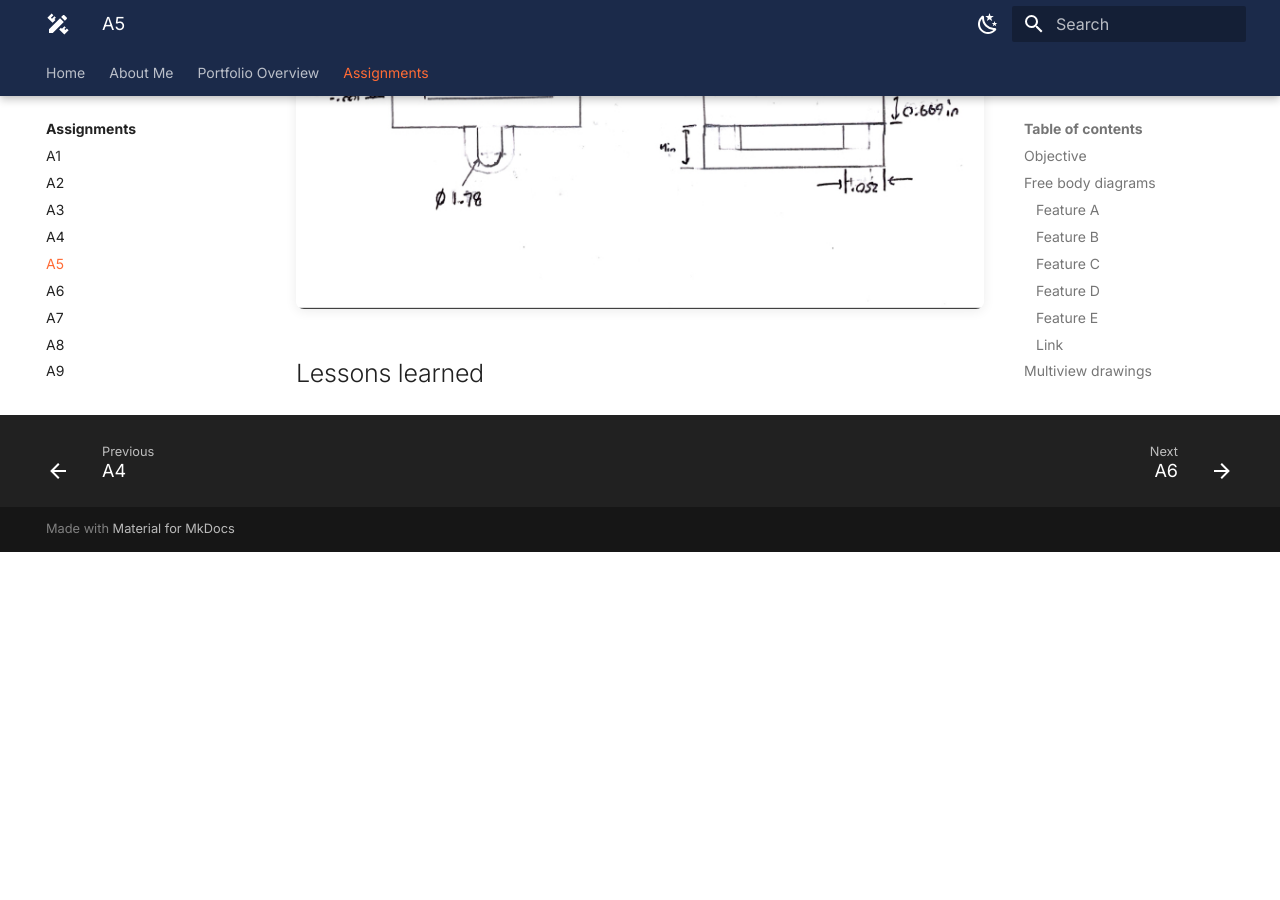
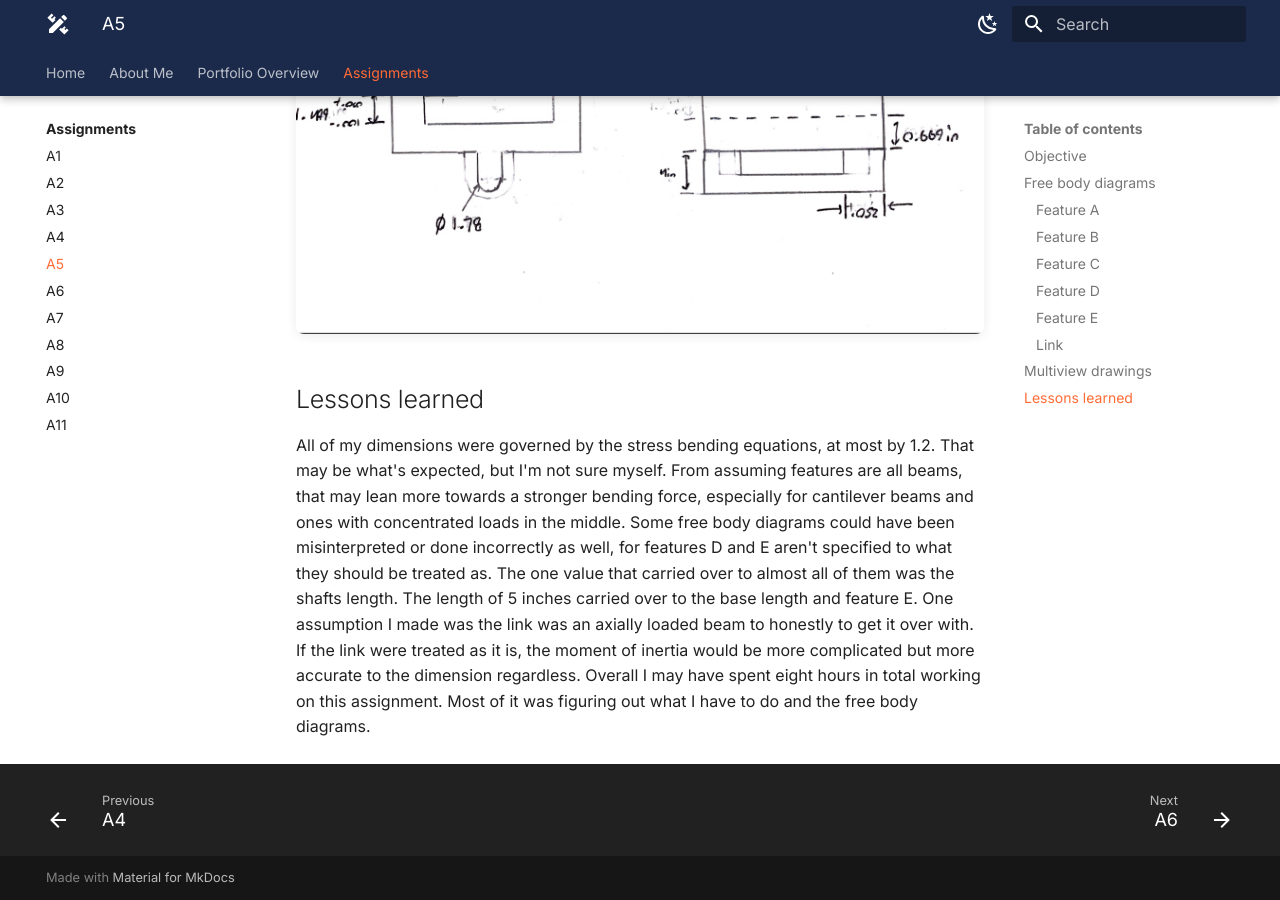
Before and after one commit to ajchiocca/megr2157-portfolio, an MkDocs documentation site: the page built from docs/assignments/A05/index.md, in a window 1280 px wide and 900 px high, scrolled down 9859 px. Built offline with MkDocs 1.6.1 and Material for MkDocs 9.7.7, drawn with Linux system fonts in a browser that asks for light colours; before the commit the page ends 10411 px from its top, so only the background shows below that.

Commit message:
Update index.md

```diff
--- a/docs/assignments/A05/index.md
+++ b/docs/assignments/A05/index.md
@@ -54,7 +54,10 @@ A Link must be designed that connects feature A to another cylindrical feature,
 
 ## Multiview drawings
 Some dimensions are blurry due to the adobe scan, but the dimension on the top view is 5 inches, 1.604 inches from the stress analysis, and .222 inches from the stiffness analysis.
+<br>
+<br>
 ![StressA](StressA.png)
 ![StiffA](StiffA.png)
 
 ## Lessons learned
+All of my dimensions were governed by the stress bending equations, at most by 1.2. That may be what's expected, but I'm not sure myself. From assuming features are all beams, that may lean more towards a stronger bending force, especially for cantilever beams and ones with concentrated loads in the middle. Some free body diagrams could have been misinterpreted or done incorrectly as well, for features D and E aren't specified to what they should be treated as. The one value that carried over to almost all of them was the shafts length. The length of 5 inches carried over to the base length and feature E. One assumption I made was the link was an axially loaded beam to honestly to get it over with. If the link were treated as it is, the moment of inertia would be more complicated but more accurate to the dimension regardless. Overall I may have spent eight hours in total working on this assignment. Most of it was figuring out what I have to do and the free body diagrams.
```
